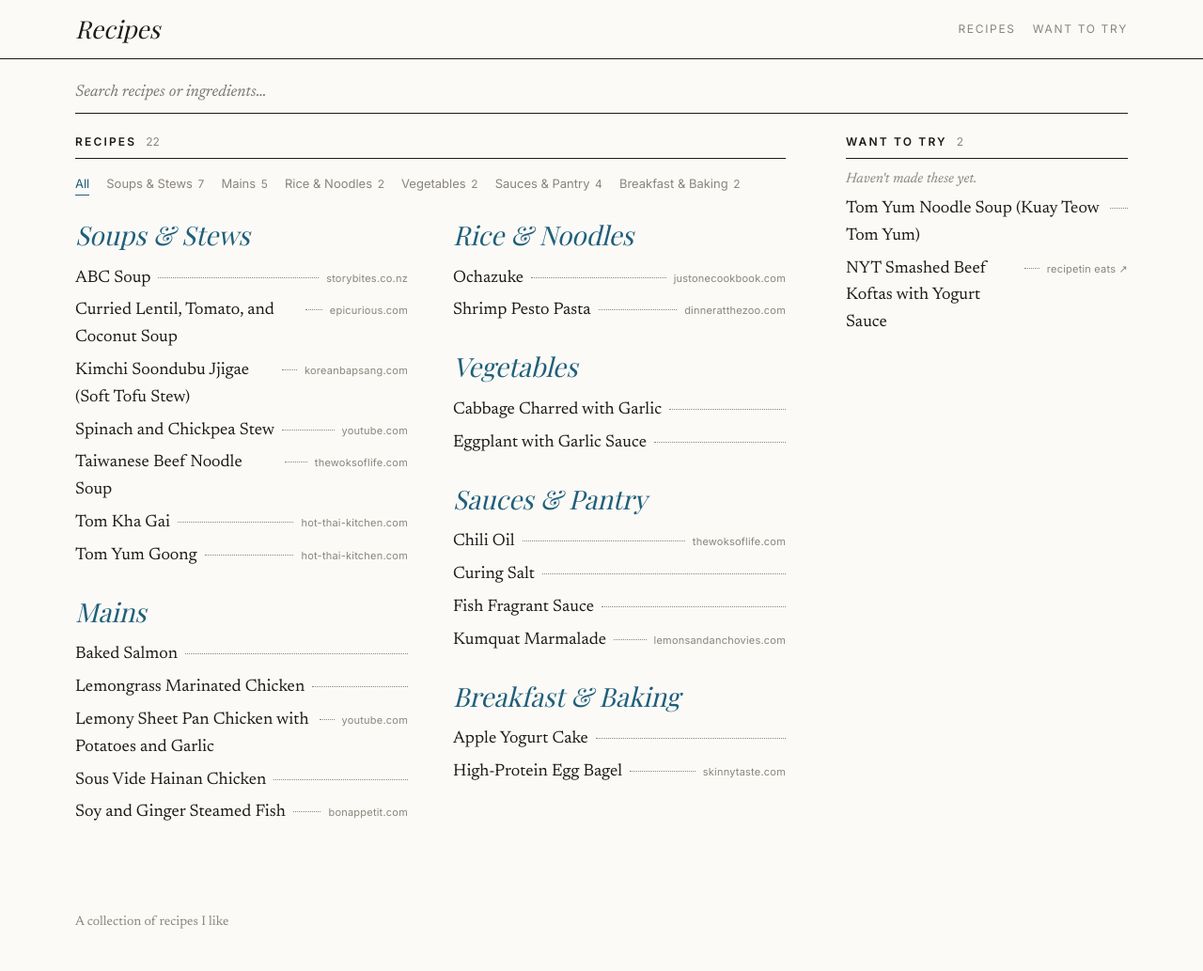
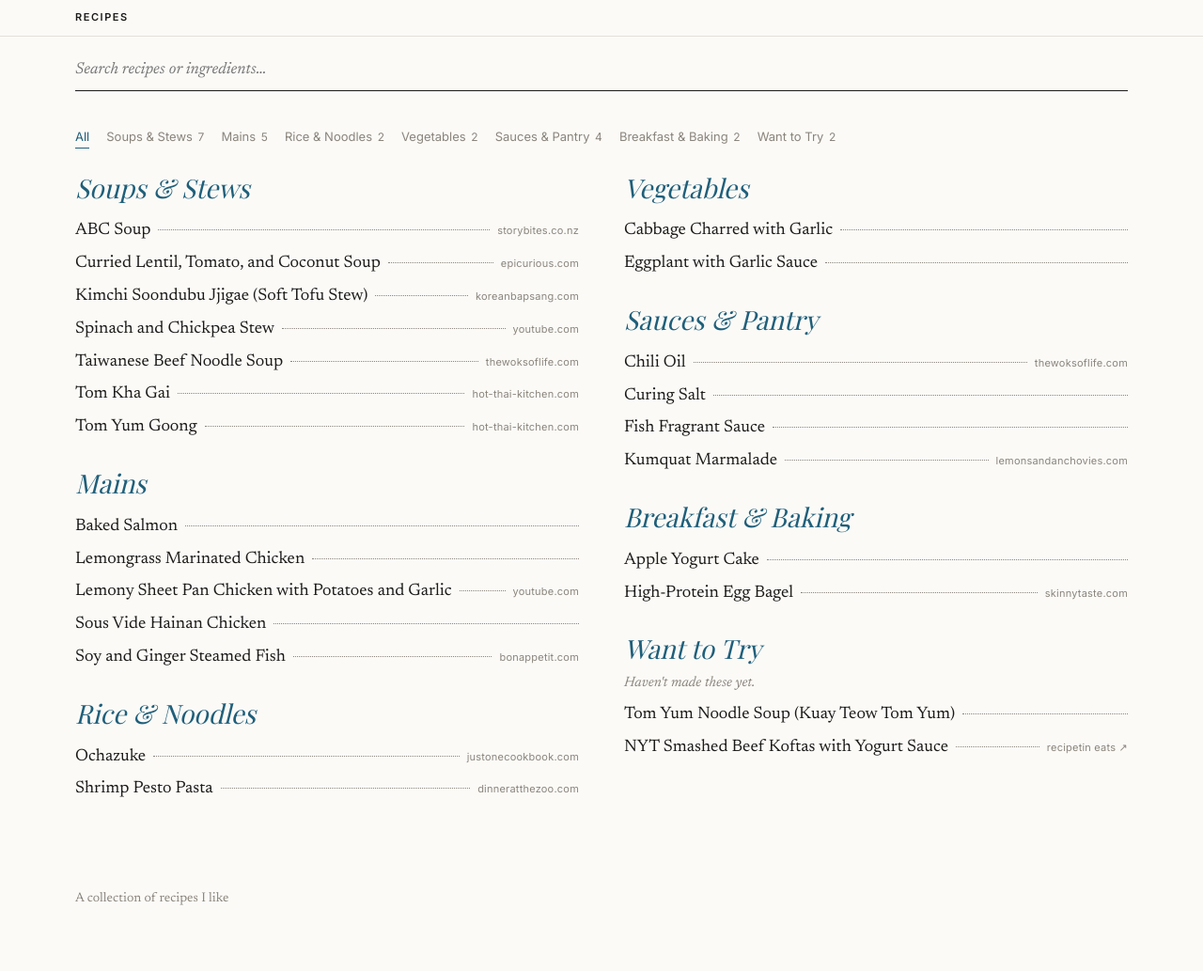
Before and after one commit to DarrenTsung/recipes, a Jekyll site: the page built from index.md, in a window 1280 px wide. Shown: the whole page at 94% size. Built offline with Jekyll 4.4.1, drawn with Linux system fonts in a browser that asks for light colours; some web fonts are replaced; after the commit the page ends 1008 px from its top, so only the background shows below that.

Commit message:
site: make Want to Try a category, minimal home header
- Drop the top-bar nav links; Want to Try is now the last group in the
  index with its own filter chip
- Home header becomes a thin running head matching recipe pages

Co-Authored-By: Claude Opus 5.5 (1M context) <noreply@anthropic.com>
Claude-Session: https://claude.ai/code/session_01KtRTNiSfHD6DJYGyUo7VZo

```diff
--- a/_layouts/default.html
+++ b/_layouts/default.html
@@ -14,10 +14,6 @@
   <header class="site-header">
     <div class="wrap">
       <a class="site-title" href="{{ '/' | relative_url }}">{{ site.title }}</a>
-      <nav class="site-nav">
-        <a href="{{ '/' | relative_url }}#recipes">Recipes</a>
-        <a href="{{ '/' | relative_url }}#want-to-try">Want to Try</a>
-      </nav>
     </div>
   </header>
   <main class="wrap">
--- a/_layouts/home.html
+++ b/_layouts/home.html
@@ -28,6 +28,9 @@ layout: default
       <button type="button" class="chip" data-cat="{{ cat | slugify }}">{{ cat }} <span>{{ in_cat.size }}</span></button>
       {%- endif %}
       {%- endfor %}
+      {%- if want_count > 0 %}
+      <button type="button" class="chip chip-want" data-cat="want-to-try">Want to Try <span>{{ want_count }}</span></button>
+      {%- endif %}
     </nav>
     {%- for cat in site.data.categories %}
     {%- assign in_cat = cooked | where: "category", cat %}
@@ -50,16 +53,11 @@ layout: default
       </ul>
     </div>
     {%- endif %}
-    <p class="no-results" hidden>No recipes match.</p>
-  </section>
-
-  <aside class="want-section" id="want-to-try">
-    <div class="section-head">
-      <h2>Want to Try</h2>
-      <span class="count">{{ want_count }}</span>
-    </div>
+    {%- if want_count > 0 %}
+    <div class="cat-group want-group" data-cat="want-to-try" id="want-to-try">
+      <h3>Want to Try</h3>
       <p class="section-note">Haven't made these yet.</p>
-    <ul class="want-list">
+      <ul class="recipe-list want-list">
         {%- for recipe in untried %}
         <li class="want-item recipe-item" data-search="{{ recipe.title | downcase | escape }} {{ recipe.content | strip_html | normalize_whitespace | downcase | truncatewords: 150 | escape }}">
           <a href="{{ recipe.url | relative_url }}">
@@ -77,5 +75,9 @@ layout: default
         </li>
         {%- endfor %}
       </ul>
-  </aside>
     </div>
+    {%- endif %}
+    <p class="no-results" hidden>No recipes match.</p>
+  </section>
+
+</div>
--- a/assets/css/site.css
+++ b/assets/css/site.css
@@ -162,3 +162,12 @@ body { font-size: 18px; }
 .want-item a::after { content: ""; order: 2; flex: 1 1 24px; min-width: 16px; border-bottom: 1px dotted var(--muted); transform: translateY(-4px); }
 .want-item .tag { order: 3; flex: 0 0 auto; margin: 0; font-size: 11px; text-transform: lowercase; letter-spacing: .02em; }
 .want-item:hover .r-title { color: var(--accent); }
+/* --- Want to Try lives in the index as its own category --- */
+@media (min-width: 900px) { .home-grid { grid-template-columns: 1fr; } }
+.want-group .section-note { margin: -4px 0 4px; }
+.want-group .recipe-item a { display: flex; }
+/* --- Home: minimal running head to match recipe pages --- */
+.site-header { padding: 10px 0; border-bottom: 1px solid var(--line); }
+.site-title { font-family: var(--sans); font-style: normal; font-size: 11px; font-weight: 600; text-transform: uppercase; letter-spacing: .14em; }
+.recipes-section > .section-head { display: none; }
+.cat-nav { margin-top: 16px; }
--- a/assets/js/site.js
+++ b/assets/js/site.js
@@ -16,10 +16,6 @@
         if (ok) shown++;
       });
       g.hidden = shown === 0;
-    });
-    document.querySelectorAll('.want-item').forEach(function (li) {
-      var hay = li.dataset.search || '';
-      li.hidden = !terms.every(function (t) { return hay.indexOf(t) !== -1; });
     });
     var none = document.querySelector('.no-results');
     if (none) none.hidden = !!document.querySelector('.cat-group:not([hidden])');
```
Also changed, not shown: CLAUDE.md (+2 -2 lines). Lines whose indentation alone changed are shown as unchanged.
